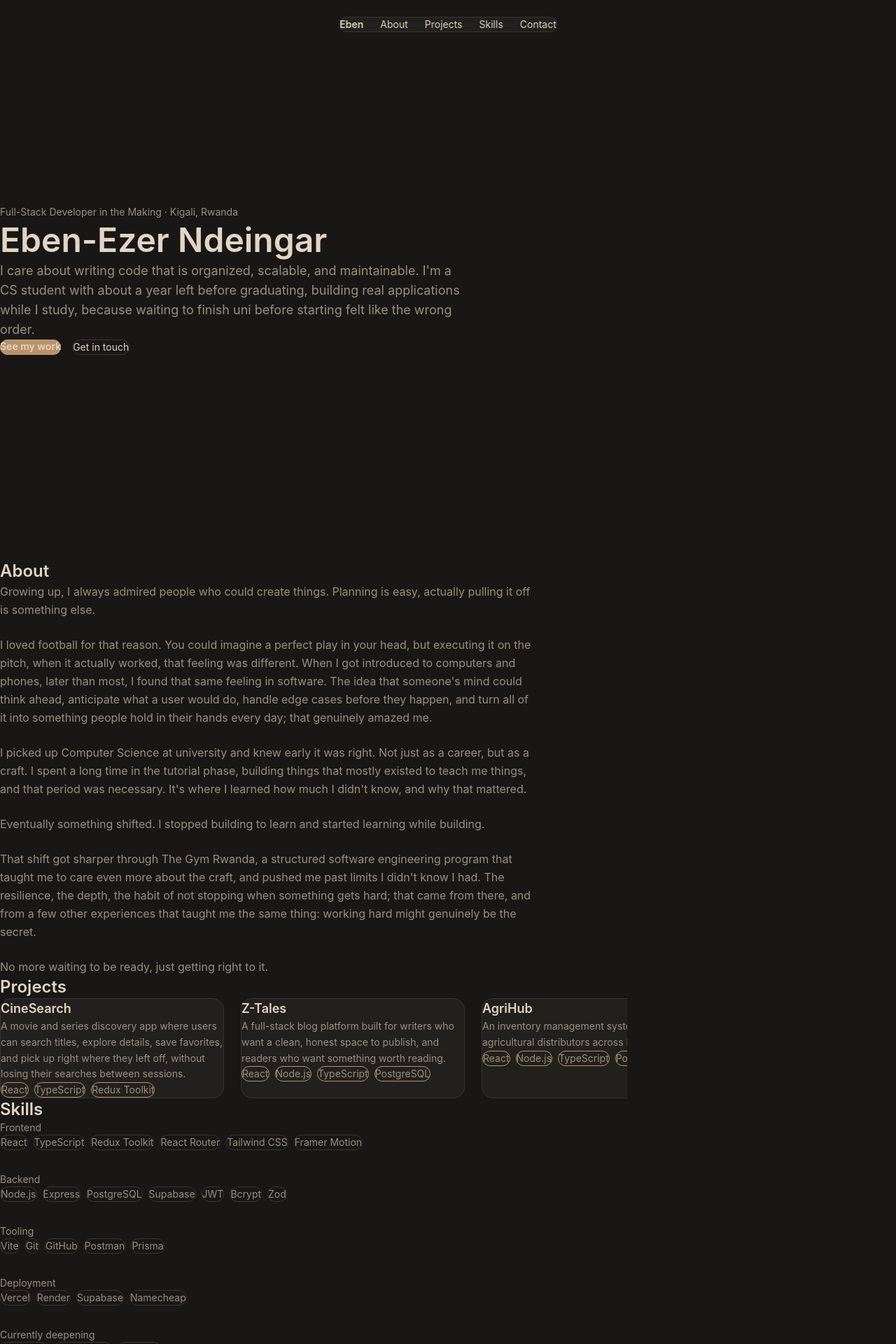
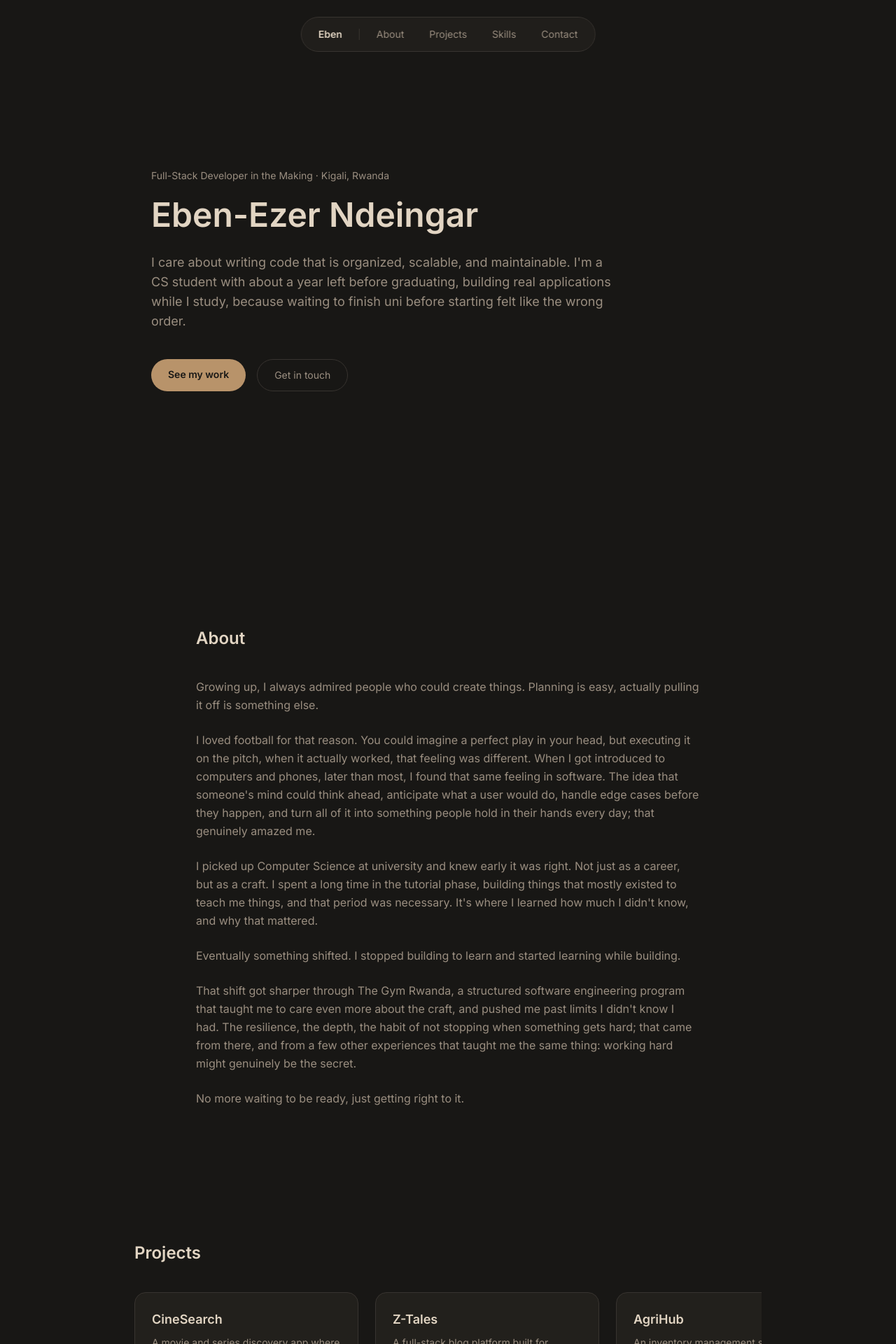
Before and after one commit to Zolender/Z-folio, a React (Vite) app: page / in a window 1280 px wide. Shown: the top 1920 px of the page at 70% size. Built offline with nearby package versions, Linux system fonts and the light colour scheme.

Commit message:
feat: update HTML metadata and improve Navbar styling for better accessibility

```diff
--- a/index.html
+++ b/index.html
@@ -4,7 +4,17 @@
     <meta charset="UTF-8" />
     <link rel="icon" type="image/svg+xml" href="/favicon.svg" />
     <meta name="viewport" content="width=device-width, initial-scale=1.0" />
-    <title>portefolio</title>
+    <meta
+      name="description"
+      content="Eben-Ezer Ndeingar — Full-Stack Developer in the Making, Kigali, Rwanda. Building real applications while finishing a CS degree."
+    />
+    <link rel="preconnect" href="https://fonts.googleapis.com" />
+    <link rel="preconnect" href="https://fonts.gstatic.com" crossorigin />
+    <link
+      href="https://fonts.googleapis.com/css2?family=Inter:wght@400;600&display=swap"
+      rel="stylesheet"
+    />
+    <title>Eben-Ezer Ndeingar — Full-Stack Developer</title>
   </head>
   <body>
     <div id="root"></div>
--- a/src/components/layout/Navbar.tsx
+++ b/src/components/layout/Navbar.tsx
@@ -9,15 +9,21 @@ const links = [
 
 export default function Navbar() {
   return (
-    <nav className="fixed top-6 left-1/2 -translate-x-1/2 z-50 flex items-center gap-6 px-6 py-3 rounded-full border border-(--color-border) bg-(--color-surface) backdrop-blur-sm">
-      <Link to="/" className="text-(--color-text) font-semibold text-sm mr-4">
+    <nav className="fixed top-6 left-1/2 -translate-x-1/2 z-50 flex items-center gap-1 px-2 py-2 rounded-full border border-(--color-border) bg-(--color-surface)/90 backdrop-blur-md">
+      <Link
+        to="/"
+        className="px-4 py-1.5 rounded-full text-sm font-semibold text-(--color-text) hover:bg-(--color-surface-lift) transition-colors"
+      >
         Eben
       </Link>
+
+      <div className="w-px h-4 bg-(--color-border) mx-1" />
+
       {links.map((link) => (
         <a
           key={link.label}
           href={link.href}
-          className="text-(--color-text-muted) hover:text-(--color-text) text-sm transition-colors"
+          className="px-4 py-1.5 rounded-full text-sm text-(--color-text-muted) hover:text-(--color-text) hover:bg-(--color-surface-lift) transition-colors"
         >
           {link.label}
         </a>
--- a/src/styles/global.css
+++ b/src/styles/global.css
@@ -11,10 +11,11 @@
   --color-border: #383430;
 }
 
-* {
+@layer base {
+  *,
+  *::before,
+  *::after {
     box-sizing: border-box;
-  margin: 0;
-  padding: 0;
   }
 
   html {
@@ -34,3 +35,4 @@ a {
     color: inherit;
     text-decoration: none;
   }
+}
```
Lines whose indentation alone changed are shown as unchanged.
